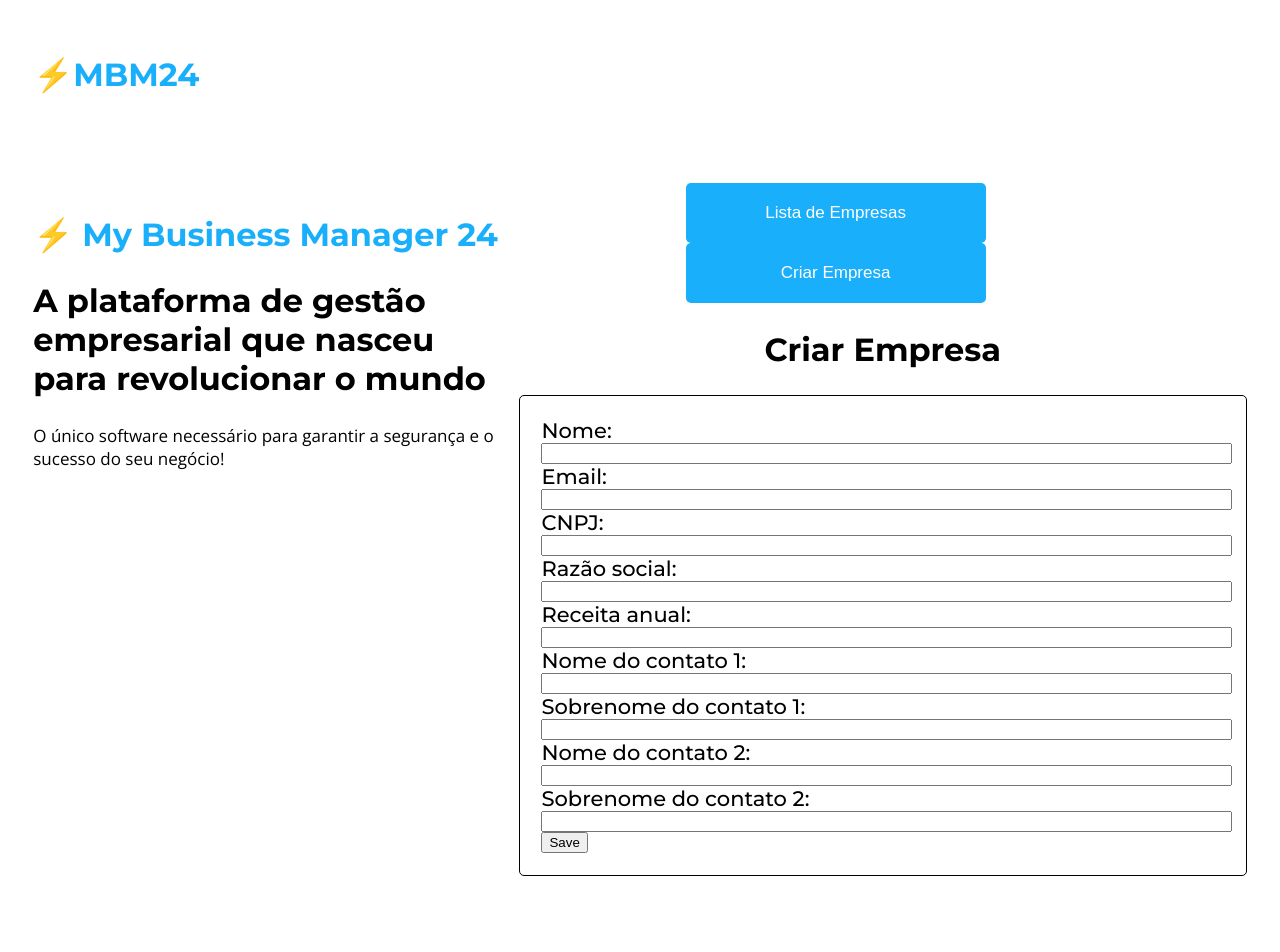
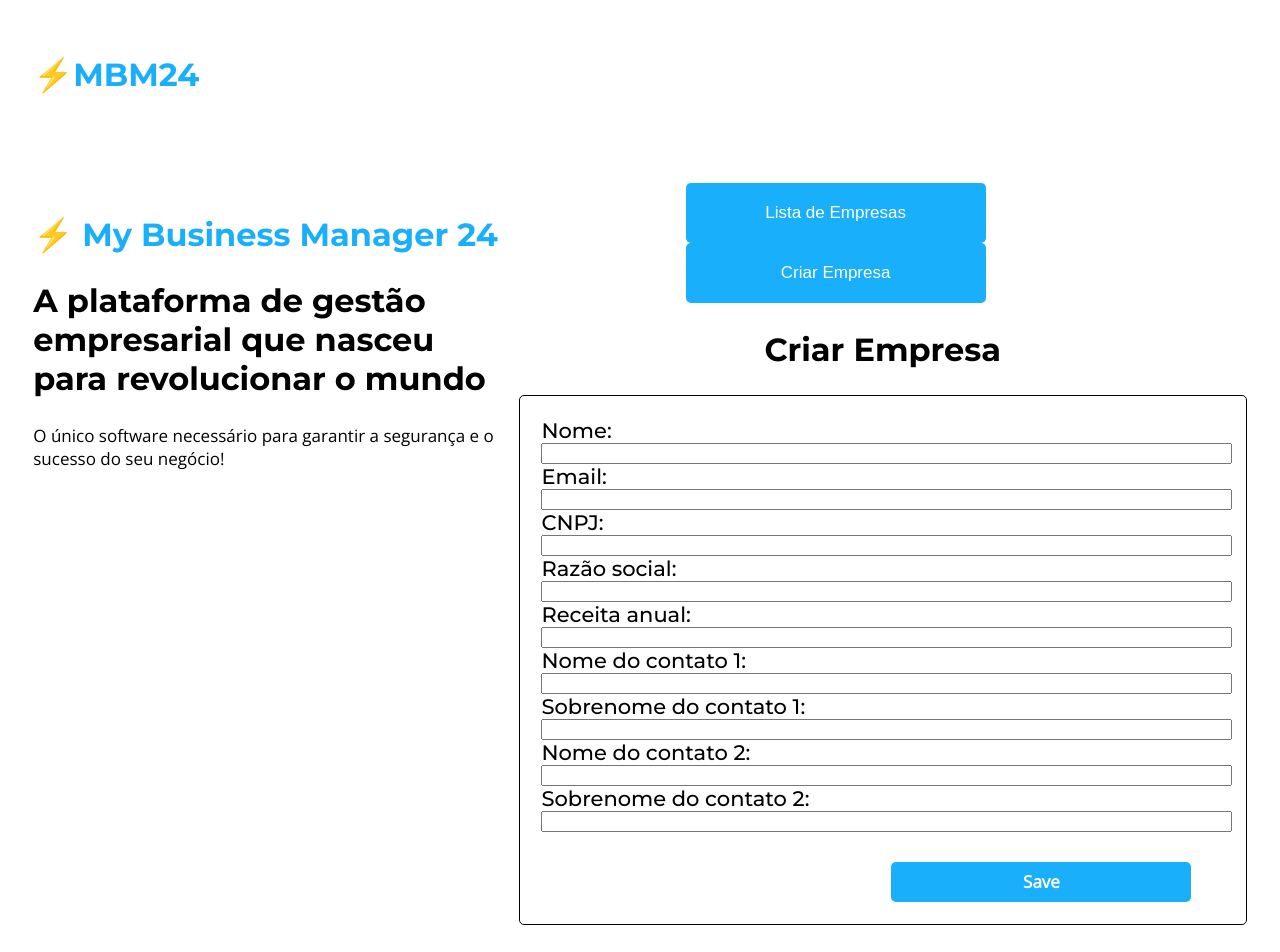
Before and after one commit to Kecbm/desafio-BR-24, a React (Create React App) app in the folder src/react-crud/: page /company/create in a window 1280 px wide. Shown: the top 952 px of the page. Before the commit the page ends 909 px from the top, so only its background shows below. Built offline with nearby package versions, Linux system fonts and the light colour scheme.

Commit message:
:sparkles: feat: ajustes em CreateCompany

```diff
--- a/src/react-crud/src/components/CreateCompany.js
+++ b/src/react-crud/src/components/CreateCompany.js
@@ -54,7 +54,7 @@ export default function CreateCompany() {
                 <label className="label">Sobrenome do contato 2: </label>
                 <input className="input" type="text" name="last_name_second_contact" onChange={handleChange} />
                 <br />
-                <button>Save</button>
+                <button className="button-form">Save</button>
             </form>
         </div>
     )
```
